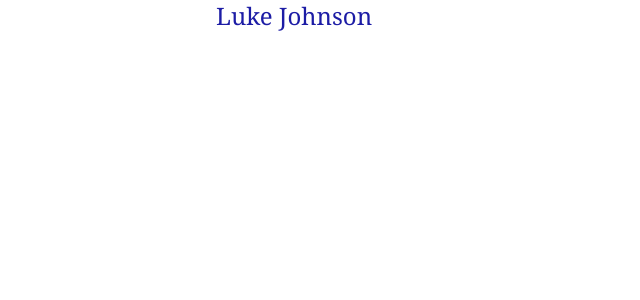
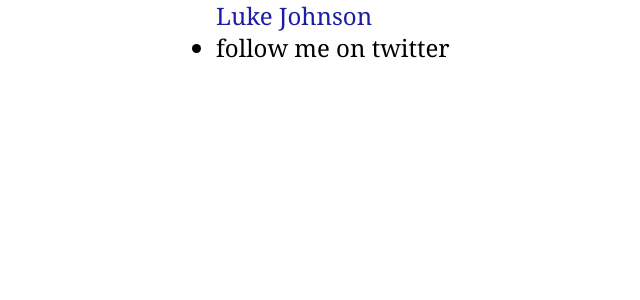
Before and after one commit to lukeedwardjo/lukejo, a React (Create React App) app: page / in a window 1280 px wide. Shown: the top 300 px of the page, without its empty margins (296-936 px from the left). Built offline with nearby package versions, Linux system fonts and the light colour scheme.

Commit message:
add twitter handlw

```diff
--- a/src/App.tsx
+++ b/src/App.tsx
@@ -4,8 +4,13 @@ function App() {
   return (
     <div className="flex">
       <div className="flex-auto"></div>
-      <div className="text-lew-blue text-2xl font-serif selection:bg-lew-blue selection:text-lew-yellow h-screen w-64 shrink-0">
-        Luke Johnson
+      <div className=" text-2xl font-serif selection:bg-lew-blue selection:text-lew-yellow h-screen w-64 shrink-0">
+        <div className="text-lew-blue">Luke Johnson</div>
+        <ul className="list-disc text-black">
+          <li>
+            <a href="https://twitter.com/lukeedwardjo">follow me on twitter</a>
+          </li>
+        </ul>
       </div>
       <div className="flex-auto"></div>
     </div>
```
